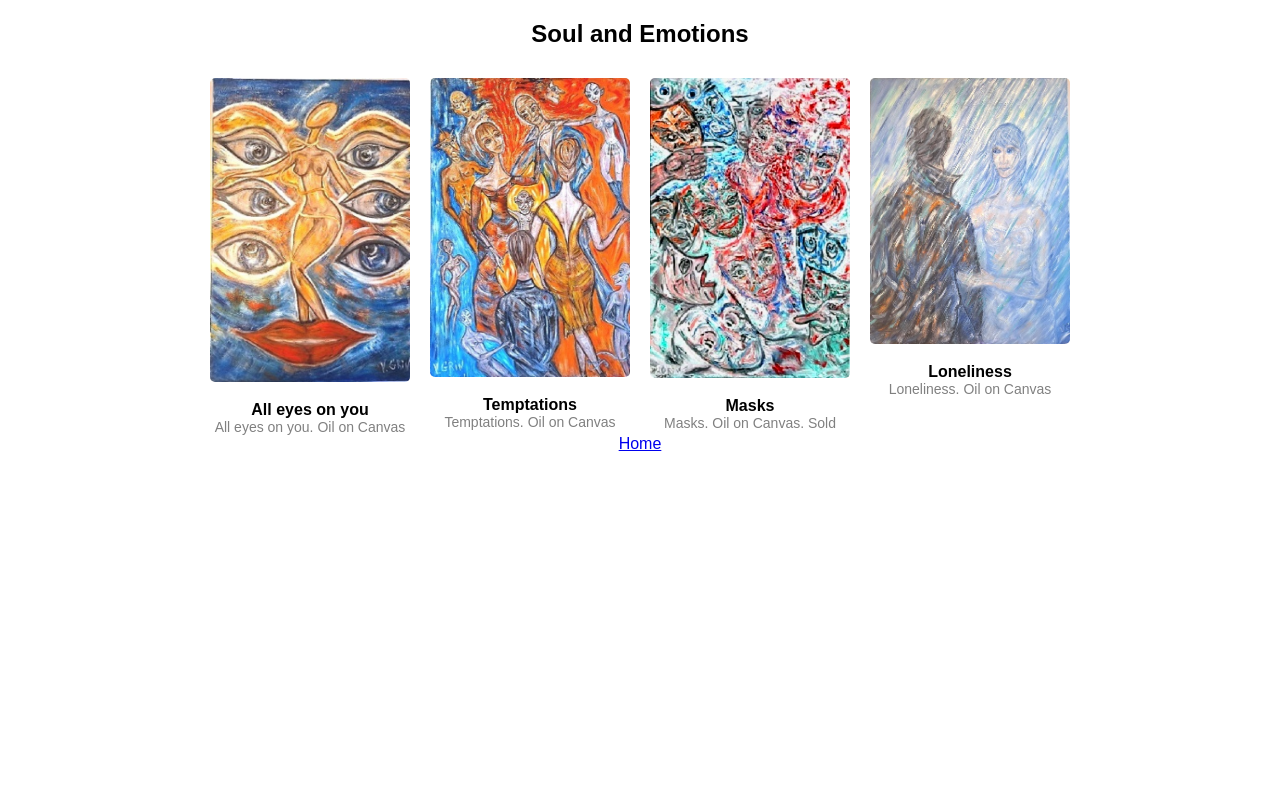
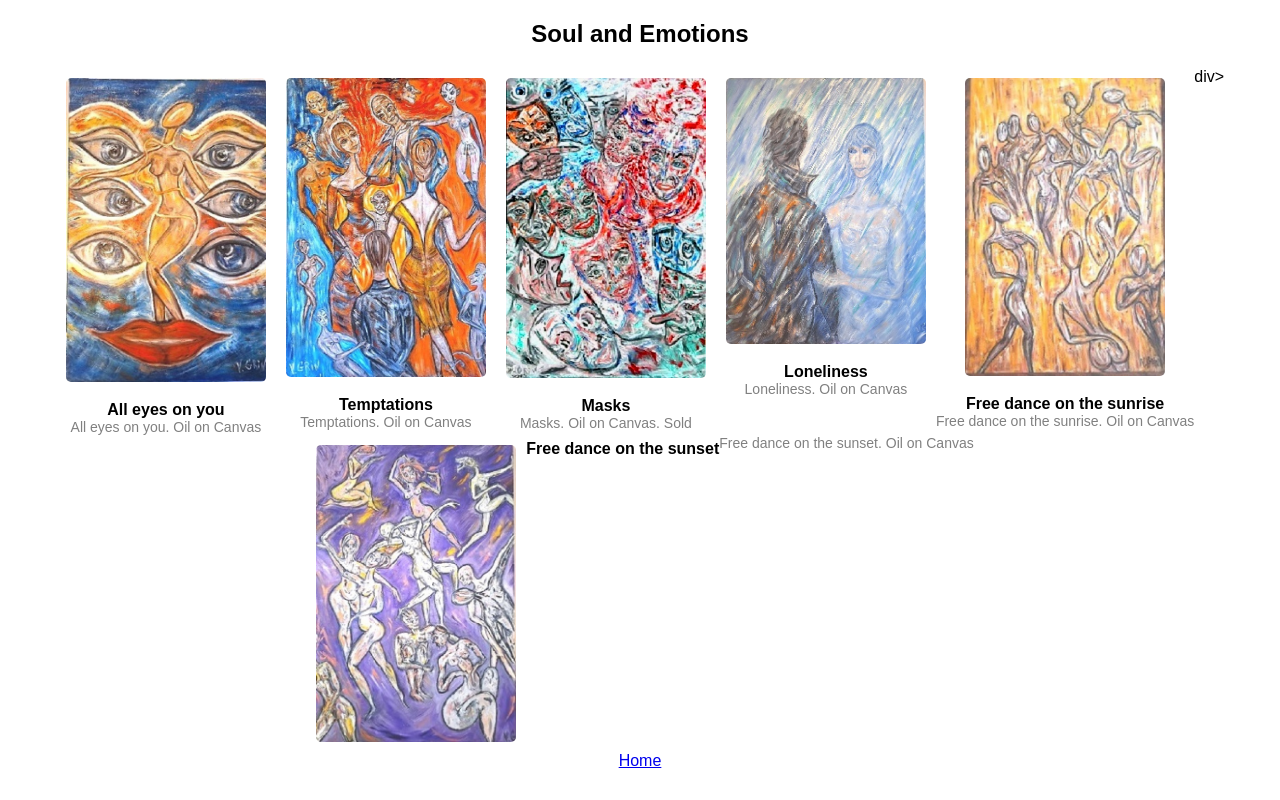
Before and after one commit to vgrinshpan/vgrinshpan.github.io, a plain HTML site: page soul and emotions.html in a window 1280 px wide. Drawn offline with Linux system fonts and the light colour scheme.

Commit message:
free dances added

```diff
--- a/soul and emotions.html
+++ b/soul and emotions.html
@@ -35,6 +35,16 @@
             <div class="photo-title">Loneliness</div>
             <div class="photo-description">Loneliness. Oil on Canvas</div>
         </div>
+		<div>
+            <img src="images/soul and emotions/Free dance on the sunrise.jpg" alt="Soul and Emotions Photo 5">
+            <div class="photo-title">Free dance on the sunrise</div>
+            <div class="photo-description">Free dance on the sunrise. Oil on Canvas</div>
+        </div>
+		div>
+            <img src="images/soul and emotions/Free dance on the sunset.jpg" alt="Soul and Emotions Photo 6">
+            <div class="photo-title">Free dance on the sunset</div>
+            <div class="photo-description">Free dance on the sunset. Oil on Canvas</div>
+        </div>
     </div>
     <div>
 		<a href="index.html">Home</a>
```
